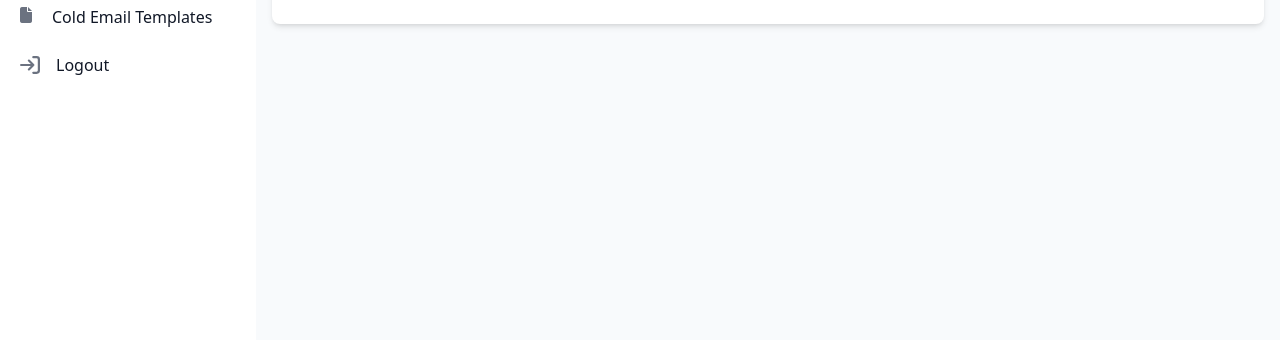
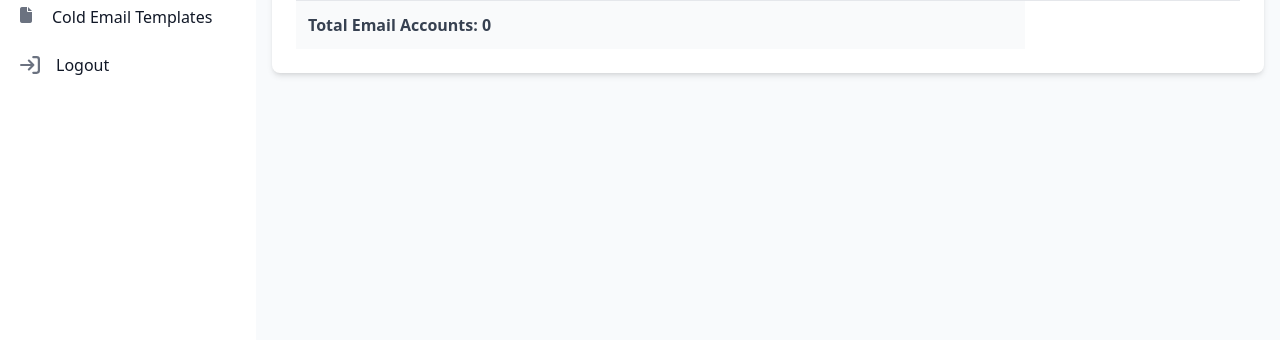
Before and after one commit to hassan689/My_data, a Django app: page /dashboard/ in a window 1280 px wide. Shown: the part 460-800 px from the top of the page. Run offline with Django 5.2, Linux system fonts and the light colour scheme; the visitor is signed in with stand-in values (Sample User, id 1); some libraries are stand-ins or nearby versions.

Commit message:
Admin panel updates
List display edits at users and subscriptions on admin panel.
Also displayed the number of email accounts on the frontend dashboard page

```diff
--- a/subscriptions/admin.py
+++ b/subscriptions/admin.py
@@ -4,7 +4,7 @@ from .models import Subscription
 # ✅ Customizing Subscription Admin
 @admin.register(Subscription)
 class SubscriptionAdmin(admin.ModelAdmin):
-    list_display = ("user", "company_name", "start_date", "status", "renewal_count")
+    list_display = ("user", "company_name", "start_date", "end_date", "status", "renewal_count")
     search_fields = ("user__username", "user__email")
     list_filter = ("status",)
     ordering = ("-start_date",)
--- a/templates/dashboard/index.html
+++ b/templates/dashboard/index.html
@@ -87,6 +87,12 @@
 						</tr>
 						{% endfor %}
 					</tbody>
+					<tfoot>
+						<tr class="border-t bg-gray-50">
+								<td colspan="3" class="p-3 text-gray-700 font-bold">Total Email Accounts: {{ email_accounts|length }}</td>
+						</tr>
+					</tfoot>
+
 
 				</table>
 
--- a/users/admin.py
+++ b/users/admin.py
@@ -11,7 +11,7 @@ class CustomUserAdmin(UserAdmin):
     list_display = (
         "username", "email",
         "company_name",
-        "phone_number",
+        "date_joined",
         "on_free_trial",
     )
     search_fields = ("username", "email", "first_name", "last_name", "company_name")
```
